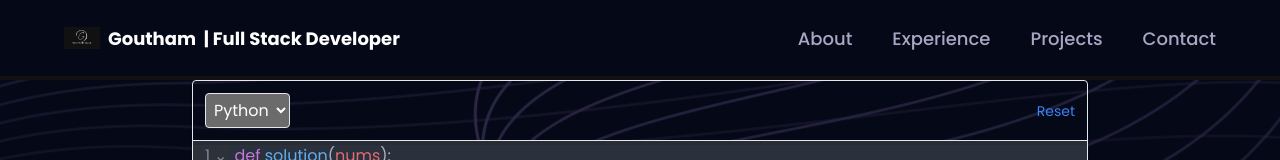
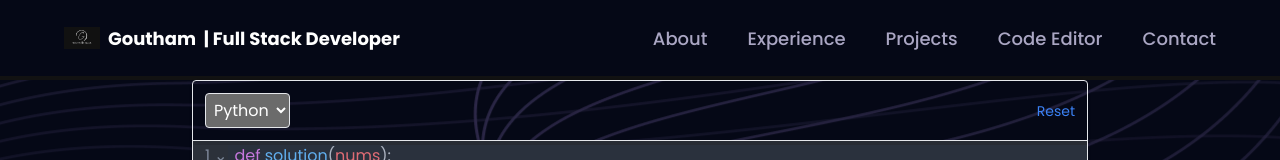
Before and after one commit to kallagoutham/goutham-kalla-personal-website, a React (Create React App) app: page /code-editor in a window 1280 px wide. Shown: the top 160 px of the page. Built offline with nearby package versions, Linux system fonts and the light colour scheme.

Commit message:
add code editor code also

```diff
--- a/src/components/CodeEditor.js
+++ b/src/components/CodeEditor.js
@@ -21,13 +21,13 @@ export default function CodeEditor() {
   const getDefaultCode = (lang) => {
     switch (lang) {
       case 'python':
-        return 'def solution(nums):\n    return sum(nums)\n\nprint(solution([1, 2, 3]))';
+        return 'def solution(nums):\n  return sum(nums)\n\nprint(solution([1, 2, 3]))';
       case 'cpp':
-        return '#include <iostream>\nusing namespace std;\nint main() {\n    cout << "Hello World";\n    return 0;\n}';
+        return '#include <iostream>\nusing namespace std;\nint main() {\n  cout << "Hello World";\n  return 0;\n}';
       case 'java':
-        return 'public class Main {\n    public static void main(String[] args) {\n        System.out.println("Hello World");\n    }\n}';
+        return 'public class Main {\n  public static void main(String[] args) {\n    System.out.println("Hello World");\n  }\n}';
       case 'c':
-        return '#include <stdio.h>\nint main() {\n    printf("Hello World");\n    return 0;\n}';
+        return '#include <stdio.h>\nint main() {\n  printf("Hello World");\n  return 0;\n}';
       default:
         return '';
     }
@@ -74,7 +74,7 @@ export default function CodeEditor() {
         height="300px"
         theme={oneDark}
         extensions={[getLanguageExtension()]}
-        onChange={(value) => setCode(value)}
+        onChange={(value) =>{ setCode(value); console.log(value); }}
       />
 
       <div className="flex justify-between items-center p-3 border-t">
--- a/src/constants/index.js
+++ b/src/constants/index.js
@@ -37,6 +37,10 @@ export const navLinks = [
   {
     id: "projects",
     title: "Projects",
+  },
+  {
+    id:"code-editor",
+    title:"Code Editor",
   },
   // {
   //   id:"skills",
```
